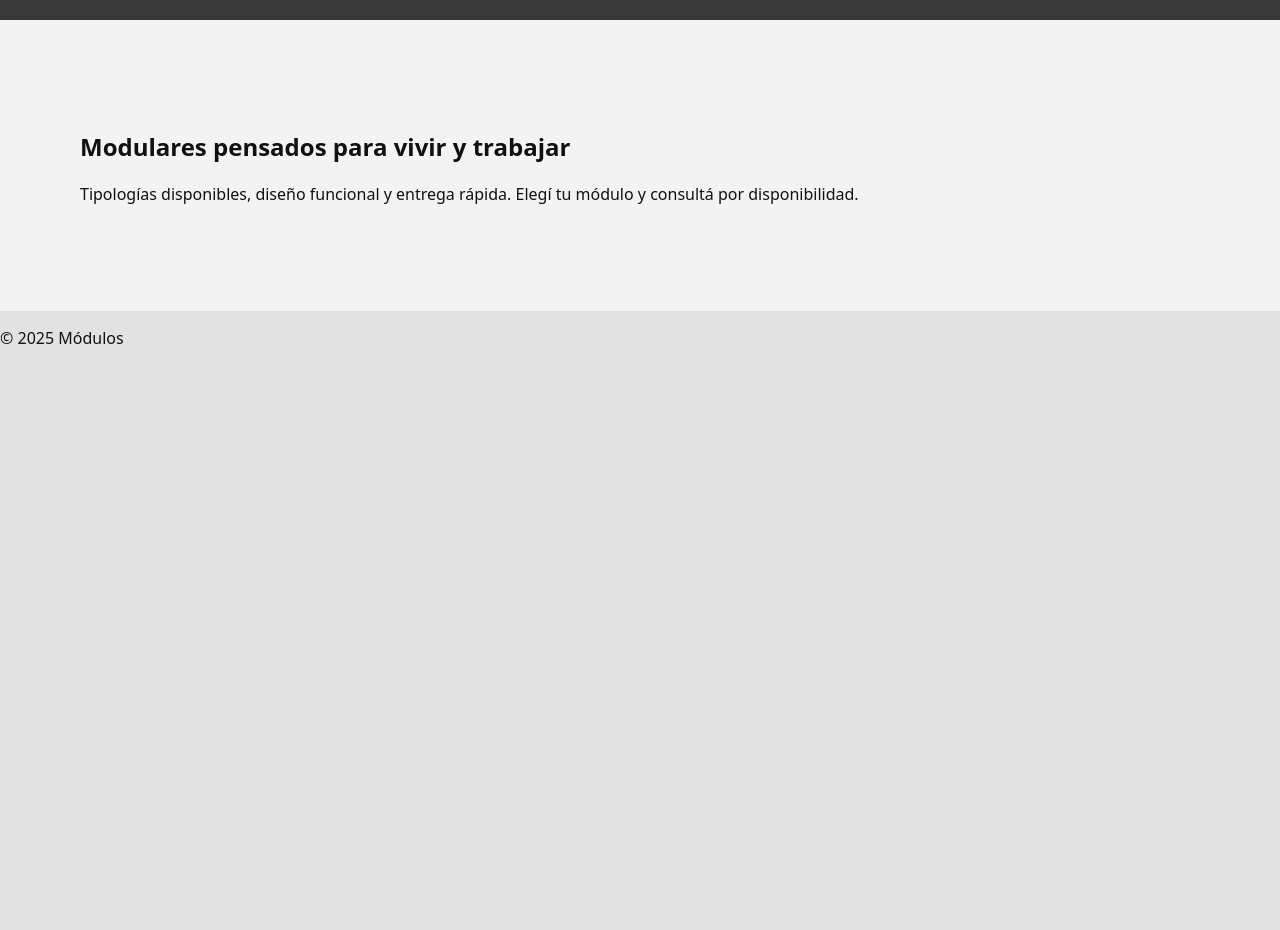
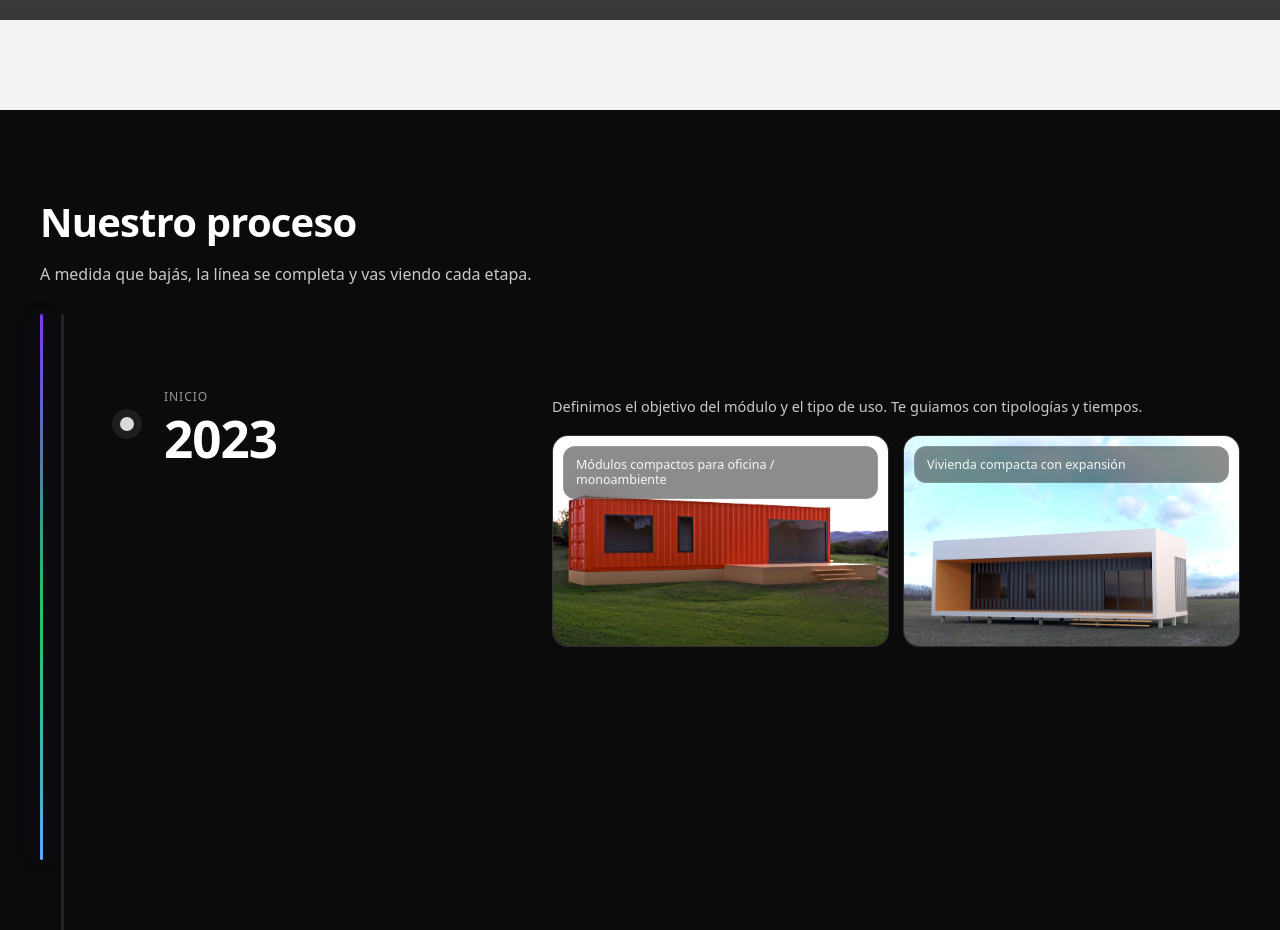
Before and after one commit to MAXE007/page-modulos, a React (Vite) app: page / in a window 1280 px wide. Shown: the part 780-1710 px from the top of the page. Before the commit the page ends 1145 px from the top, so only its background shows below. Built offline with nearby package versions, Linux system fonts and the light colour scheme; grey boxes are pictures that could not be loaded.

Commit message:
adding timeline in home

```diff
--- a/src/Pages/Home/Home.jsx
+++ b/src/Pages/Home/Home.jsx
@@ -1,5 +1,6 @@
 import Hero from "../Hero/Hero";
 import "./Home.css";
+import Timeline from "../../components/Timeline/Timeline";
 
 export default function Home() {
   return (
@@ -9,11 +10,52 @@ export default function Home() {
       {/* contenido para que el scroll tenga destino */}
       <section className="home__below" id="contenido">
         <div className="home__inner">
-          <h2>Modulares pensados para vivir y trabajar</h2>
-          <p>
-            Tipologías disponibles, diseño funcional y entrega rápida. Elegí tu
-            módulo y consultá por disponibilidad.
-          </p>
+          <Timeline
+            title="Nuestro proceso"
+            items={[
+              {
+                id: "a1",
+                kicker: "Inicio",
+                leftTitle: "2023",
+                text: "Definimos el objetivo del módulo y el tipo de uso. Te guiamos con tipologías y tiempos.",
+                media: [
+                  { src: "public/images/mod-36.jpg", label: "Módulos compactos para oficina / monoambiente" },
+                  { src: "public/images/mod-48.jpg", label: "Vivienda compacta con expansión" },
+                ],
+              },
+              {
+                id: "a2",
+                kicker: "Definición",
+                leftTitle: "2024",
+                text: "Ajustamos distribución, terminaciones y logística. Todo queda documentado antes de avanzar.",
+                media: [
+                  { src: "public/images/mod-19.jpg", label: "Interior: terminaciones modernas" },
+                  { src: "public/images/mod-28.jpg", label: "Aberturas y luz natural" },
+                ],
+              },
+              {
+                id: "a1",
+                kicker: "Inicio",
+                leftTitle: "Principios de 2025",
+                text: "Definimos el objetivo del módulo y el tipo de uso. Te guiamos con tipologías y tiempos.",
+                media: [
+                  { src: "public/images/mod-36.jpg", label: "Módulos compactos para oficina / monoambiente" },
+                  { src: "public/images/mod-48.jpg", label: "Vivienda compacta con expansión" },
+                ],
+              },
+              {
+                id: "a1",
+                kicker: "Inicio",
+                leftTitle: "2025",
+                text: "Definimos el objetivo del módulo y el tipo de uso. Te guiamos con tipologías y tiempos.",
+                media: [
+                  { src: "public/images/mod-36.jpg", label: "Módulos compactos para oficina / monoambiente" },
+                  { src: "public/images/mod-48.jpg", label: "Vivienda compacta con expansión" },
+                ],
+              },
+            ]}
+          />
+
         </div>
       </section>
     </main>
--- /dev/null
+++ b/src/components/Timeline/Timeline.css
@@ -0,0 +1,222 @@
+.atl {
+  padding: 84px 18px;
+  background: #0b0b0c;
+  color: #fff;
+  width: 100vw;
+  margin-left: calc(50% - 50vw);
+  margin-right: calc(50% - 50vw);
+}
+
+.atl__inner {
+  width: min(1200px, 100%);
+  margin: 0 auto;
+}
+
+.atl__header {
+  max-width: 820px;
+  margin-bottom: 26px;
+}
+
+.atl__title {
+  margin: 0;
+  font-size: clamp(26px, 3.2vw, 40px);
+  letter-spacing: -0.02em;
+}
+
+.atl__subtitle {
+  margin: 12px 0 0;
+  color: rgba(255, 255, 255, 0.78);
+  line-height: 1.7;
+  font-size: 16px;
+}
+
+/* rail + items */
+.atl__track {
+  display: grid;
+  grid-template-columns: 44px 1fr;
+  gap: 22px;
+  position: relative;
+}
+
+.atl__rail {
+  position: relative;
+  width: 44px;
+}
+
+.atl__railBase {
+  position: absolute;
+  left: 21px;
+  top: 0;
+  bottom: 0;
+  width: 3px;
+  border-radius: 999px;
+  background: rgba(255, 255, 255, 0.10);
+}
+
+.atl__railActive {
+  position: sticky;
+  top: 140px;
+  left: 21px;
+  width: 3px;
+  border-radius: 999px;
+
+  height: calc(var(--p) * 70vh);
+  max-height: 100%;
+
+  background: linear-gradient(180deg, #7c3aed 0%, #22c55e 55%, #60a5fa 100%);
+  box-shadow: 0 0 22px rgba(124, 58, 237, 0.25);
+}
+
+.atl__items {
+  display: flex;
+  flex-direction: column;
+  gap: 200px;
+}
+
+/* cada fila: izquierda (titulo grande) + derecha (contenido) */
+.atl__row {
+  display: grid;
+  grid-template-columns: minmax(280px, 420px) 1fr;
+  gap: 26px;
+  align-items: start;
+  padding: 70px 0;
+}
+
+.atl__left {
+  position: relative;
+  display: grid;
+  grid-template-columns: 44px 1fr;
+  gap: 14px;
+  align-items: center;
+}
+
+.atl__dot {
+  width: 14px;
+  height: 14px;
+  border-radius: 999px;
+  background: rgba(255, 255, 255, 0.85);
+  box-shadow: 0 0 0 8px rgba(255, 255, 255, 0.08);
+  margin-left: 14px;
+}
+
+.atl__leftText {
+  padding-top: 4px;
+}
+
+.atl__kicker {
+  font-size: 12px;
+  letter-spacing: 0.08em;
+  text-transform: uppercase;
+  color: rgba(255, 255, 255, 0.58);
+  margin-bottom: 8px;
+}
+
+.atl__big {
+  font-size: clamp(28px, 4vw, 52px);
+  letter-spacing: -0.02em;
+  font-weight: 800;
+  line-height: 1.0;
+}
+
+.atl__right {
+  padding-top: 10px;
+}
+
+.atl__text {
+  margin: 0 0 16px;
+  color: rgba(255, 255, 255, 0.78);
+  line-height: 1.7;
+  font-size: 14.5px;
+  max-width: 720px;
+}
+
+/* grid de imágenes a la derecha */
+.atl__mediaGrid {
+  display: grid;
+  grid-template-columns: repeat(2, minmax(0, 1fr));
+  gap: 14px;
+}
+
+.atl__mediaCard {
+  position: relative;
+  margin: 0;
+  border-radius: 16px;
+  overflow: hidden;
+  background: rgba(255, 255, 255, 0.06);
+  border: 1px solid rgba(255, 255, 255, 0.10);
+}
+
+.atl__mediaImg {
+  width: 100%;
+  height: 210px;
+  object-fit: cover;
+  display: block;
+  filter: saturate(1.05) contrast(1.02);
+}
+
+/* ✅ overlay arriba (como aceternity) */
+.atl__mediaLabel {
+  position: absolute;
+  left: 10px;
+  top: 10px;
+  right: 10px;
+
+  padding: 10px 12px;
+  border-radius: 12px;
+
+  background: rgba(0, 0, 0, 0.45);
+  border: 1px solid rgba(255, 255, 255, 0.12);
+  backdrop-filter: blur(10px);
+  -webkit-backdrop-filter: blur(10px);
+
+  color: rgba(255, 255, 255, 0.92);
+  font-size: 12.5px;
+  line-height: 1.25;
+}
+
+@media (hover: hover) {
+  .atl__mediaCard {
+    transition: transform 220ms ease, border-color 220ms ease;
+  }
+  .atl__mediaCard:hover {
+    transform: translateY(-2px);
+    border-color: rgba(255, 255, 255, 0.18);
+  }
+}
+
+/* Responsive */
+@media (max-width: 980px) {
+  .atl__row {
+    grid-template-columns: 1fr;
+    gap: 14px;
+  }
+
+  .atl__right {
+    padding-top: 0;
+  }
+
+  .atl__mediaImg {
+    height: 200px;
+  }
+}
+
+@media (max-width: 860px) {
+  .atl__track {
+    grid-template-columns: 32px 1fr;
+    gap: 14px;
+  }
+  .atl__railBase,
+  .atl__railActive {
+    left: 15px;
+  }
+  .atl__dot {
+    margin-left: 6px;
+  }
+  .atl__railActive {
+    top: 120px;
+    height: calc(var(--p) * 60vh);
+  }
+  .atl__mediaGrid {
+    grid-template-columns: 1fr;
+  }
+}
--- /dev/null
+++ b/src/components/Timeline/Timeline.jsx
@@ -0,0 +1,91 @@
+import React, { useEffect, useRef, useState } from "react";
+import "./Timeline.css";
+
+export default function Timeline({ title = "Proceso", items = [] }) {
+  const wrapRef = useRef(null);
+  const [progress, setProgress] = useState(0); // 0..1
+
+  useEffect(() => {
+    const el = wrapRef.current;
+    if (!el) return;
+
+    const onScroll = () => {
+      const rect = el.getBoundingClientRect();
+      const vh = window.innerHeight || 1;
+
+      // progreso dentro de la sección
+      const total = rect.height - vh * 0.35;
+      const current = vh * 0.6 - rect.top;
+
+      const p = total <= 0 ? 0 : current / total;
+      setProgress(Math.max(0, Math.min(1, p)));
+    };
+
+    onScroll();
+    window.addEventListener("scroll", onScroll, { passive: true });
+    window.addEventListener("resize", onScroll);
+    return () => {
+      window.removeEventListener("scroll", onScroll);
+      window.removeEventListener("resize", onScroll);
+    };
+  }, []);
+
+  return (
+    <section className="atl" ref={wrapRef} style={{ "--p": progress }}>
+      <div className="atl__inner">
+        <header className="atl__header">
+          <h2 className="atl__title">{title}</h2>
+          <p className="atl__subtitle">
+            A medida que bajás, la línea se completa y vas viendo cada etapa.
+          </p>
+        </header>
+
+        <div className="atl__track">
+          {/* rail izquierda */}
+          <div className="atl__rail" aria-hidden="true">
+            <div className="atl__railBase" />
+            <div className="atl__railActive" />
+          </div>
+
+          {/* items */}
+          <div className="atl__items">
+            {items.map((it, idx) => (
+              <TimelineRow key={it.id ?? idx} item={it} index={idx} />
+            ))}
+          </div>
+        </div>
+      </div>
+    </section>
+  );
+}
+
+function TimelineRow({ item, index }) {
+  return (
+    <article className="atl__row">
+      {/* Columna izquierda (año/título grande) */}
+      <div className="atl__left">
+        <div className="atl__dot" aria-hidden="true" />
+        <div className="atl__leftText">
+          <div className="atl__kicker">{item.kicker ?? `Paso ${index + 1}`}</div>
+          <div className="atl__big">{item.leftTitle ?? item.title}</div>
+        </div>
+      </div>
+
+      {/* Columna derecha (texto + imágenes) */}
+      <div className="atl__right">
+        {item.text ? <p className="atl__text">{item.text}</p> : null}
+
+        {item.media?.length ? (
+          <div className="atl__mediaGrid">
+            {item.media.map((m, i) => (
+              <figure className="atl__mediaCard" key={`${m.src}-${i}`}>
+                <img className="atl__mediaImg" src={m.src} alt={m.alt ?? m.label ?? "preview"} />
+                {m.label ? <figcaption className="atl__mediaLabel">{m.label}</figcaption> : null}
+              </figure>
+            ))}
+          </div>
+        ) : null}
+      </div>
+    </article>
+  );
+}
```
